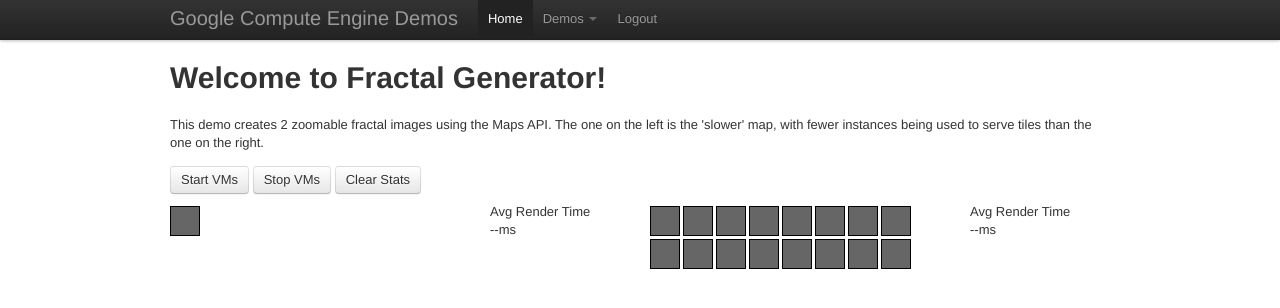
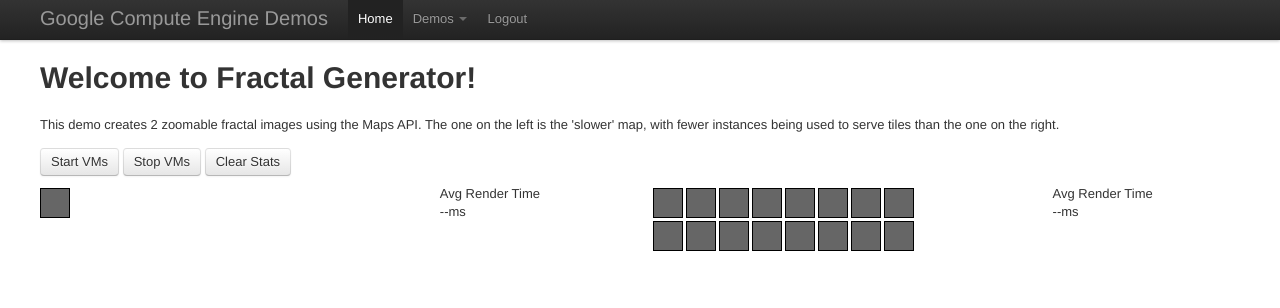
Before and after one commit to googlearchive/compute-appengine-demo-suite-python, a Python web app: template demo-suite/templates/index.html in a window 1280 px wide. Shown: the top 308 px of the page. Run offline with Jinja, Linux system fonts and the light colour scheme; the template is opened without the code that fills it: most values are stand-ins (such as "Sample title", 1, 10 or a date in 2020); some libraries are stand-ins or nearby versions.

Commit message:
Switch to fluid grid system.
This allows us to take up more horizontal space for wide screen displays.

```diff
--- a/demo-suite/demos/fractal/static/js/script.js
+++ b/demo-suite/demos/fractal/static/js/script.js
@@ -209,12 +209,12 @@
  */
 Fractal.prototype.initialize = function() {
   // Set up the DOM under container_
-  var squaresRow = $('<div>').addClass('row').addClass('squares-row');
-  var squaresContainer = $('<div>').addClass('span4').addClass('squares');
+  var squaresRow = $('<div>').addClass('row-fluid').addClass('squares-row');
+  var squaresContainer = $('<div>').addClass('span8').addClass('squares');
   squaresRow.append(squaresContainer);
   $(this.container_).append(squaresRow);
 
-  var mapRow = $('<div>').addClass('row').addClass('map-row');
+  var mapRow = $('<div>').addClass('row-fluid').addClass('map-row');
   $(this.container_).append(mapRow);
 
   // Initialize the squares
@@ -229,7 +229,7 @@
     });
   this.squares_.drawSquares();
 
-  var statContainer = $('<div>').addClass('span2');
+  var statContainer = $('<div>').addClass('span4');
   squaresRow.append(statContainer);
   this.statDisplay_ = new StatDisplay(statContainer, 'Avg Render Time', 'ms',
     function (data) {
@@ -363,7 +363,7 @@
   };
 
   this.mapContainer_ = $('<div>');
-  this.mapContainer_.addClass('span6');
+  this.mapContainer_.addClass('span12');
   this.mapContainer_.addClass('map-container');
   $(this.container_).find('.map-row').append(this.mapContainer_);
   var map = this.drawMap_(this.mapContainer_,
--- a/demo-suite/demos/fractal/templates/index.html
+++ b/demo-suite/demos/fractal/templates/index.html
@@ -35,7 +35,7 @@
   </div>
 </p>
 
-<div class="row">
+<div class="row-fluid">
   <div class="span6" id="fractal1"></div>
   <div class="span6" id="fractal16"></div>
 </div>
--- a/demo-suite/static/css/style.css
+++ b/demo-suite/static/css/style.css
@@ -6,9 +6,10 @@
   margin-bottom: 20px;
 }
 
-.span1 {
-  margin-left: 0px;
-  width: 33px;
+.container-fluid {
+  max-width: 1200px;
+  margin-right: auto;
+  margin-left: auto;
 }
 
 .color-block {
@@ -17,6 +18,7 @@
   margin: 3px 3px 0 0;
   border: 1px solid black;
   line-height: 0px;
+  display: inline-block;
 }
 
 .color-block [class^="icon-"],
--- a/demo-suite/static/js/squares.js
+++ b/demo-suite/static/js/squares.js
@@ -122,16 +122,9 @@
  * Draws the squares on the HTML page.
  */
 Squares.prototype.drawSquares = function() {
-  // First, clean up any old instace squares.
+  // First, clean up any old instance squares.
   this.reset();
 
-  // Add the columns.
-  var columns = [];
-  for (var i = 0; i < this.numCols_; i++) {
-    var col = $('<div>').addClass('span1');
-    this.container_.append(col);
-    columns.push(col);
-  }
 
   // Add the color squares.
   for (var i = 0; i < this.instanceNames_.length; i++) {
@@ -141,9 +134,12 @@
       .addClass('color-block')
       .addClass(this.statusClasses_['OTHER'])
       .append('<i class="icon-ok icon-2x"></i>');
-    var columnNum = i % this.numCols_;
-    columns[columnNum].append(square);
+    this.container_.append(square);
     this.squares_[instanceName] = square;
+
+    if ((i+1) % this.numCols_ == 0) {
+      $('<br>').appendTo(this.container_);
+    }
   }
 };
 
--- a/demo-suite/templates/base.html
+++ b/demo-suite/templates/base.html
@@ -31,7 +31,7 @@
   <body>
     <div class="navbar navbar-fixed-top">
       <div class="navbar-inner">
-        <div class="container">
+        <div class="container-fluid">
           <a class="brand" href="/">Google Compute Engine Demos</a>
           <div class="nav-collapse">
             <ul class="nav">
@@ -64,7 +64,7 @@
         </div>
       </div>
     </div>
-    <div class="container">
+    <div class="container-fluid">
       {% block content %}
       {% endblock %}
     </div>
```
